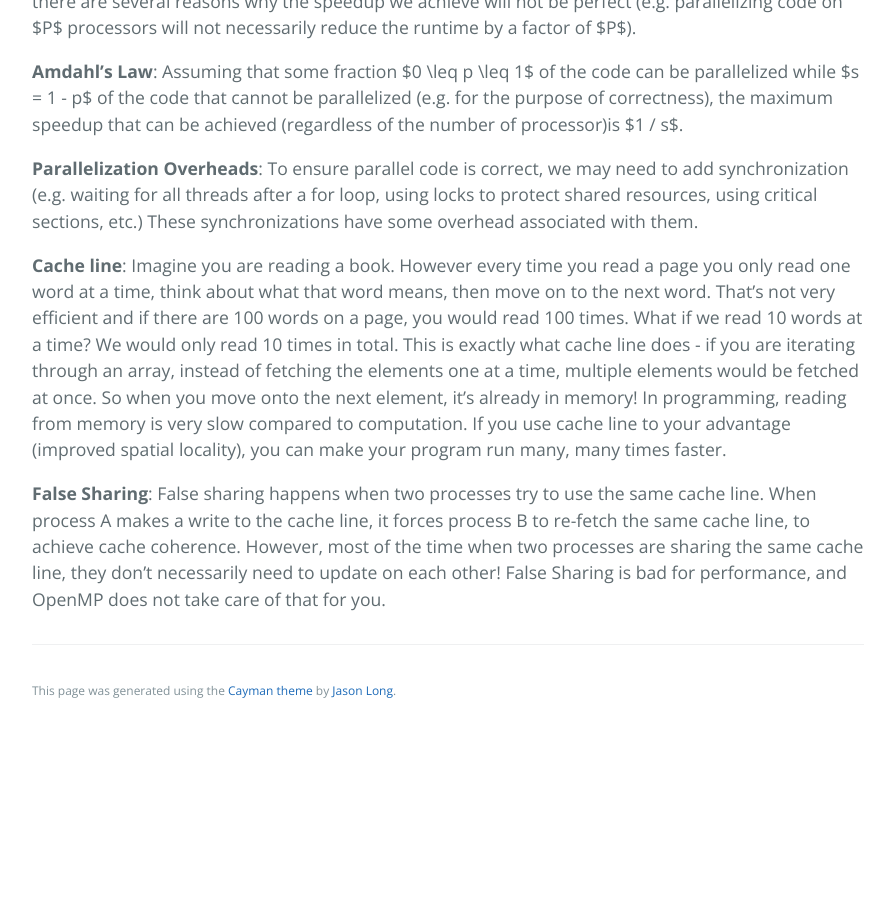
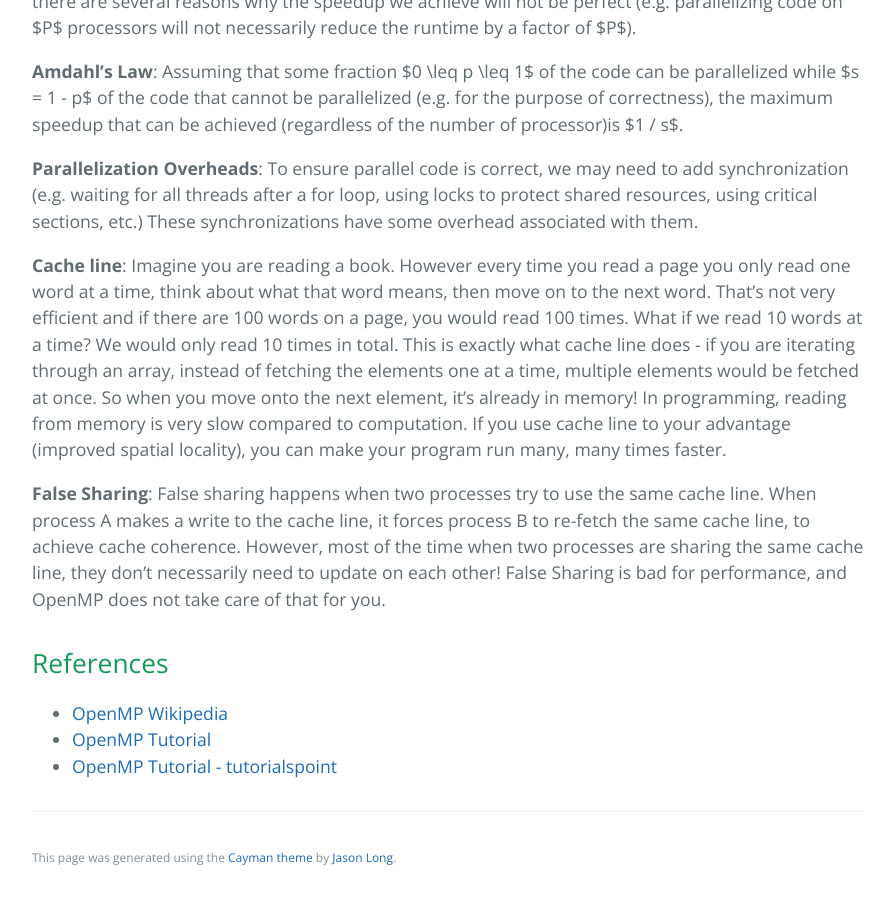
Before and after one commit to learning-software-engineering/learning-software-engineering.github.io, a Jekyll site: the page built from Topics/Tech_Stacks/openMP.md, in a window 1280 px wide and 900 px high, scrolled down 3444 px. Shown: the whole window, without its empty margins (192-1086 px from the left). Built offline with Jekyll 4.4.1, drawn with Linux system fonts in a browser that asks for light colours; our own code applies the rules of GitHub Pages for plain Markdown files; before the commit the page ends 4177 px from its top, so only the background shows below that.

Commit message:
add references

```diff
--- a/Topics/Tech_Stacks/openMP.md
+++ b/Topics/Tech_Stacks/openMP.md
@@ -86,3 +86,8 @@ As mentioned in the overview, the goal of writing parallel code is to achieve so
 **Cache line**: Imagine you are reading a book. However every time you read a page you only read one word at a time, think about what that word means, then move on to the next word. That’s not very efficient and if there are 100 words on a page, you would read 100 times. What if we read 10 words at a time? We would only read 10 times in total. This is exactly what cache line does - if you are iterating through an array, instead of fetching the elements one at a time, multiple elements would be fetched at once. So when you move onto the next element, it’s already in memory! In programming, reading from memory is very slow compared to computation. If you use cache line to your advantage (improved spatial locality), you can make your program run many, many times faster.
 
 **False Sharing**: False sharing happens when two processes try to use the same cache line. When process A makes a write to the cache line, it forces process B to re-fetch the same cache line, to achieve cache coherence. However, most of the time when two processes are sharing the same cache line, they don’t necessarily need to update on each other! False Sharing is bad for performance, and OpenMP does not take care of that for you.
+
+## References
+- [OpenMP Wikipedia](https://en.wikipedia.org/wiki/OpenMP)
+- [OpenMP Tutorial](https://hpc-tutorials.llnl.gov/openmp/)
+- [OpenMP Tutorial - tutorialspoint](https://www.tutorialspoint.com/inter_process_communication/inter_process_communication_shared_memory.htm)
```
